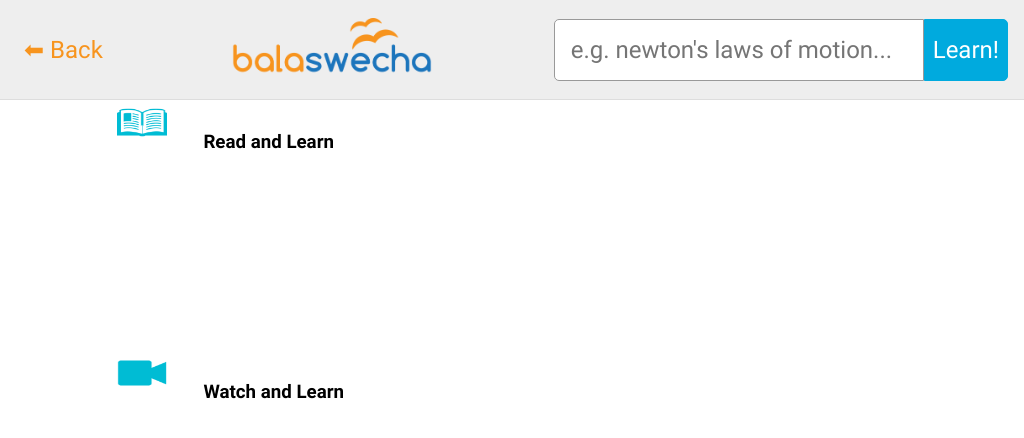
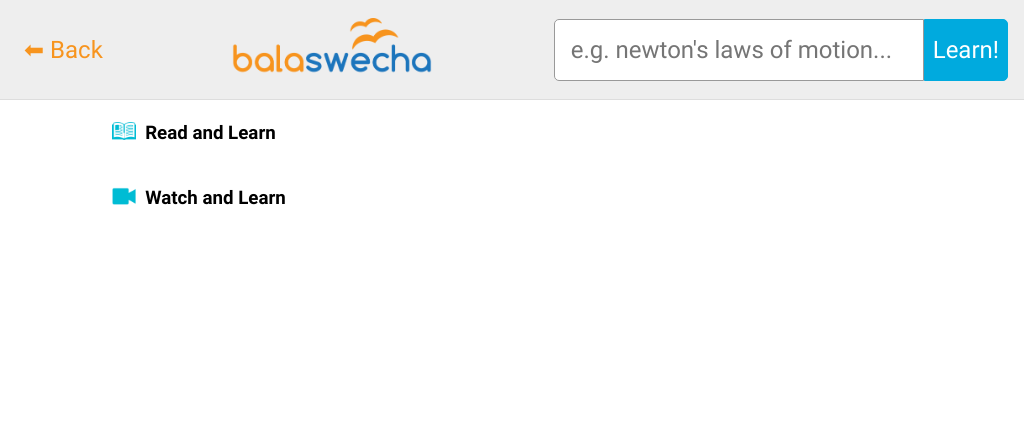
Before and after one commit to balaswecha/kiosk, an Electron app: page src/search-result.html in a window 1024 px wide. Drawn offline with Linux system fonts and the light colour scheme; no server answers.

Commit message:
Nikhil/Sattar - Refactor styles

```diff
--- a/src/kiosk-default.css
+++ b/src/kiosk-default.css
@@ -122,3 +122,64 @@ a:hover {
 .hidden {
     display: none !important;
 }
+
+
+.results {
+    max-width: 80%;
+    margin: 1rem auto 0 auto;
+}
+
+.result-container {
+}
+
+.result-container__header__img {
+    height: 1.5rem;
+    float: left;
+    padding: 0 .5em;
+}
+
+.result-stream {
+    overflow-x: scroll;
+    display: flex;
+}
+
+.result-block {
+    display: inline;
+    min-width: 200px;
+    height:81%;
+    overflow-wrap: normal;
+    float: left;
+    margin:1%;
+    background-color: #f8f8f8;
+    padding:10px;
+}
+
+.result-container-header-text{
+    display: inline;
+    padding:6px;
+}
+
+.result-img{
+    width:50px;
+    height:50px;
+    display: inline;
+}
+
+.result-description{
+    display:block;
+    font-size: small;
+}
+
+.result-link{
+    text-decoration: none;
+    color:black;
+}
+
+.result-link:hover{
+    text-decoration: underline;
+}
+
+.video-result-img{
+    width:150px;
+    height:100px;
+}
--- a/src/search-result.css
+++ /dev/null
@@ -1,73 +0,0 @@
-#result-body {
-    margin-top: 7%;
-    max-width: 80%;
-    margin-left:10%;
-    height: 90%;
-}
-
-.result-container {
-    width: 100%;
-    height: 250px;
-}
-
-.result-container-header {
-    width: 100%;
-    height: 15%;
-    display: flex;
-}
-
-.result-stream {
-    height: 85%;
-    width: 100%;
-    overflow-x: scroll;
-    display: flex;
-}
-
-.result-block {
-    display: inline;
-    min-width: 200px;
-    height:81%;
-    overflow-wrap: normal;
-    float: left;
-    margin:1%;
-    background-color: #f8f8f8;
-    padding:10px;
-}
-
-.result-container-header-img{
-    width:50px;
-    height:100%;
-    display: inline;
-    margin-right: 30px;
-    margin-left: 15px;
-}
-
-.result-container-header-text{
-    display: inline;
-    padding:6px;
-}
-
-.result-img{
-    width:50px;
-    height:50px;
-    display: inline;
-}
-
-.result-description{
-    display:block;
-    font-size: small;
-}
-
-.result-link{
-    text-decoration: none;
-    color:black;
-}
-
-.result-link:hover{
-    text-decoration: underline;
-}
-
-.video-result-img{
-    width:150px;
-    height:100px;
-}
--- a/src/search-result.html
+++ b/src/search-result.html
@@ -5,7 +5,6 @@
     <title>Search results</title>
     <script src="main.js"></script>
     <link rel="stylesheet" href="kiosk-default.css"/>
-    <link rel="stylesheet" href="search-result.css"/>
     <script src="search-result.js" type="text/javascript"></script>
 </head>
 <body>
@@ -18,7 +17,7 @@
         <input class="btn btn--search" type="submit" value="Learn!"/>
     </form>
 </div>
-<div id="result-body" style="display:inline-block; position:fixed; top:4%; width:100%; height:90%">
+<div class="results">
     <div id="instant-answer" class="hidden">
         <p class="instant-answer__image"><img src=""/></p>
         <div>
@@ -27,20 +26,20 @@
         </div>
     </div>
     <div id="text-result-container" class="result-container">
-        <div class="result-container-header">
-            <img class="result-container-header-img" src="images/text.png" alt=""/>
-            <h3 class="result-container-header-text">Read and Learn</h3>
-        </div>
+        <h3 class="result-container__header">
+            <img class="result-container__header__img" src="images/text.png" alt=""/>
+            Read and Learn
+        </h3>
         <div id="text-result-stream" class="result-stream">
 
         </div>
     </div>
 
     <div id="video-result-container" class="result-container">
-        <div class="result-container-header">
-            <img class="result-container-header-img" src="images/videos.png" alt=""/>
-            <h3 class="result-container-header-text">Watch and Learn</h3>
-        </div>
+        <h3 class="result-container__header">
+            <img class="result-container__header__img" src="images/videos.png" alt=""/>
+            Watch and Learn
+        </h3>
         <div id="video-result-stream" class="result-stream">
 
         </div>
```
